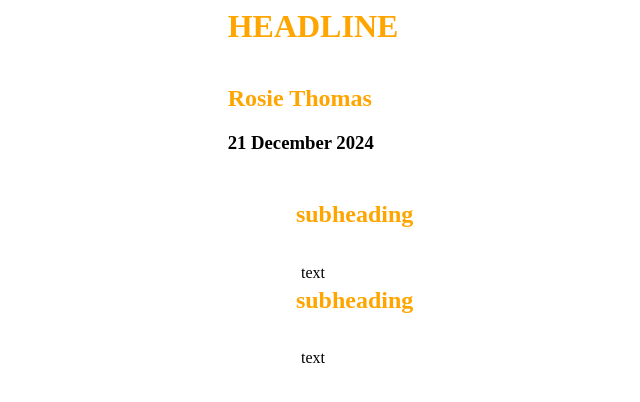
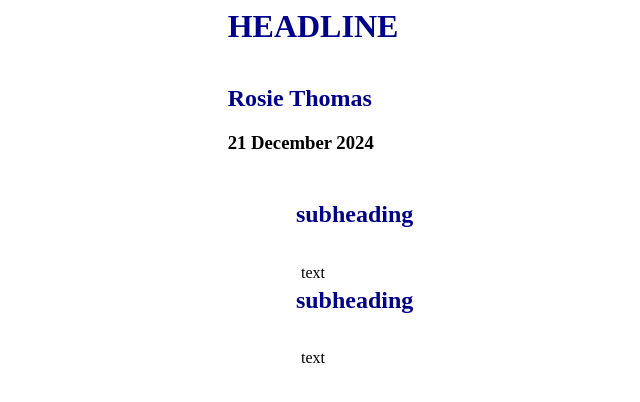
Before and after one commit to rosiedata/rosiedata.github.io, a plain HTML site: page index.html in a window 1280 px wide. Shown: the whole page, without its empty margins (327-967 px from the left). Drawn offline with Linux system fonts and the light colour scheme; a web font is replaced by a local one.

Commit message:
Update styles.css

```diff
--- a/styles.css
+++ b/styles.css
@@ -5,11 +5,11 @@ body {
 h1 {
 	display:table;
 	margin: 0 auto;
-	color: orange;
+	color: darkblue;
 }
 
 h2 {
-	color: orange;
+	color: darkblue;
 }
 
 div {
```
